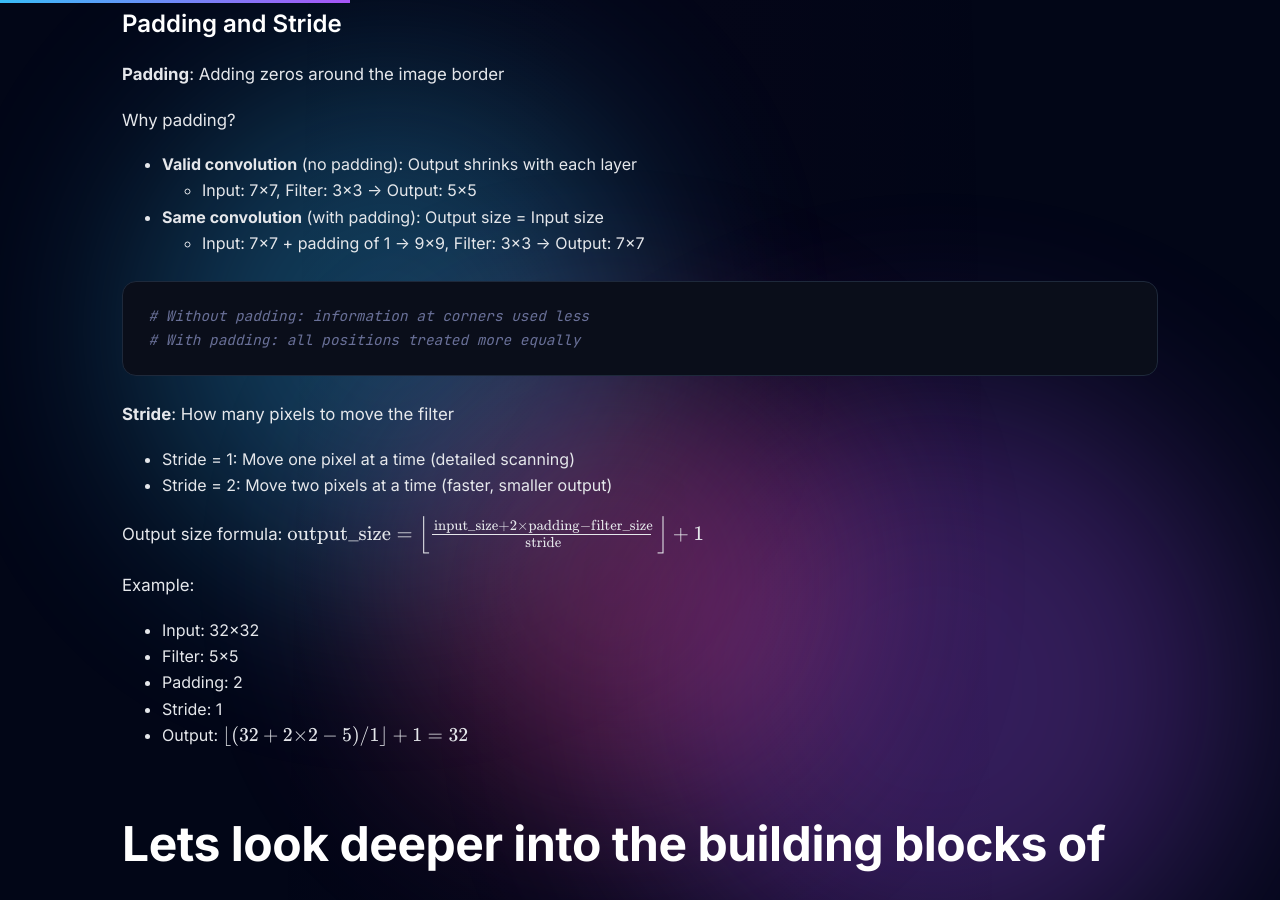
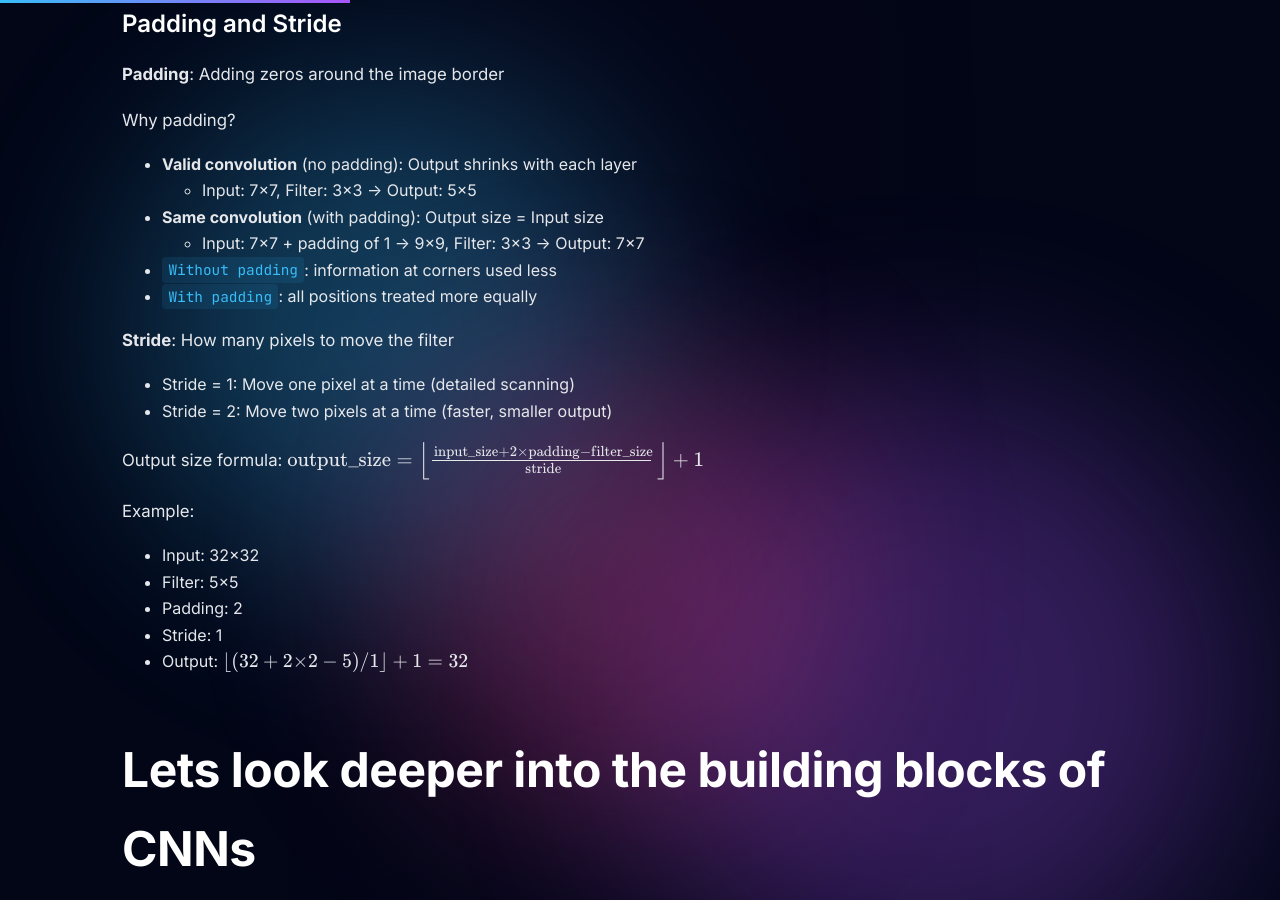
Before and after one commit to mayank1101/mayank1101.github.io, a Jekyll site: the page built from _posts/2026-01-10-cnn.md, in a window 1280 px wide and 900 px high, scrolled down 7595 px. Built offline with Jekyll 4.4.1, drawn with Linux system fonts in a browser that asks for light colours; some of the changed text lies outside the part shown.

Commit message:
fixed typo

````diff
--- a/_posts/2026-01-10-cnn.md
+++ b/_posts/2026-01-10-cnn.md
@@ -244,10 +244,8 @@
 - **Same convolution** (with padding): Output size = Input size
   - Input: 7×7 + padding of 1 → 9×9, Filter: 3×3 → Output: 7×7
 
-```python
-# Without padding: information at corners used less
-# With padding: all positions treated more equally
-```
+- `Without padding`: information at corners used less
+- `With padding`: all positions treated more equally
 
 **Stride**: How many pixels to move the filter
 
@@ -422,13 +420,13 @@
 Input Image (face photo)
         ↓
 Layer 1: Detects edges and gradients
-        [Recognizes: vertical lines, curves, color transitions]
+        [Recognizes: "vertical lines", "curves", "color transitions"]
         ↓
 Layer 2: Combines edges into simple shapes
-        [Recognizes: circular shapes, parallel lines]
+        [Recognizes: "circular shapes", "parallel lines"]
         ↓
 Layer 3: Recognizes face parts
-        [Recognizes: eyes, nose, mouth shapes]
+        [Recognizes: "eyes", "nose", "mouth shapes"]
         ↓
 Layer 4: Recognizes spatial arrangements
         [Recognizes: "two eyes above a nose above a mouth"]
````
